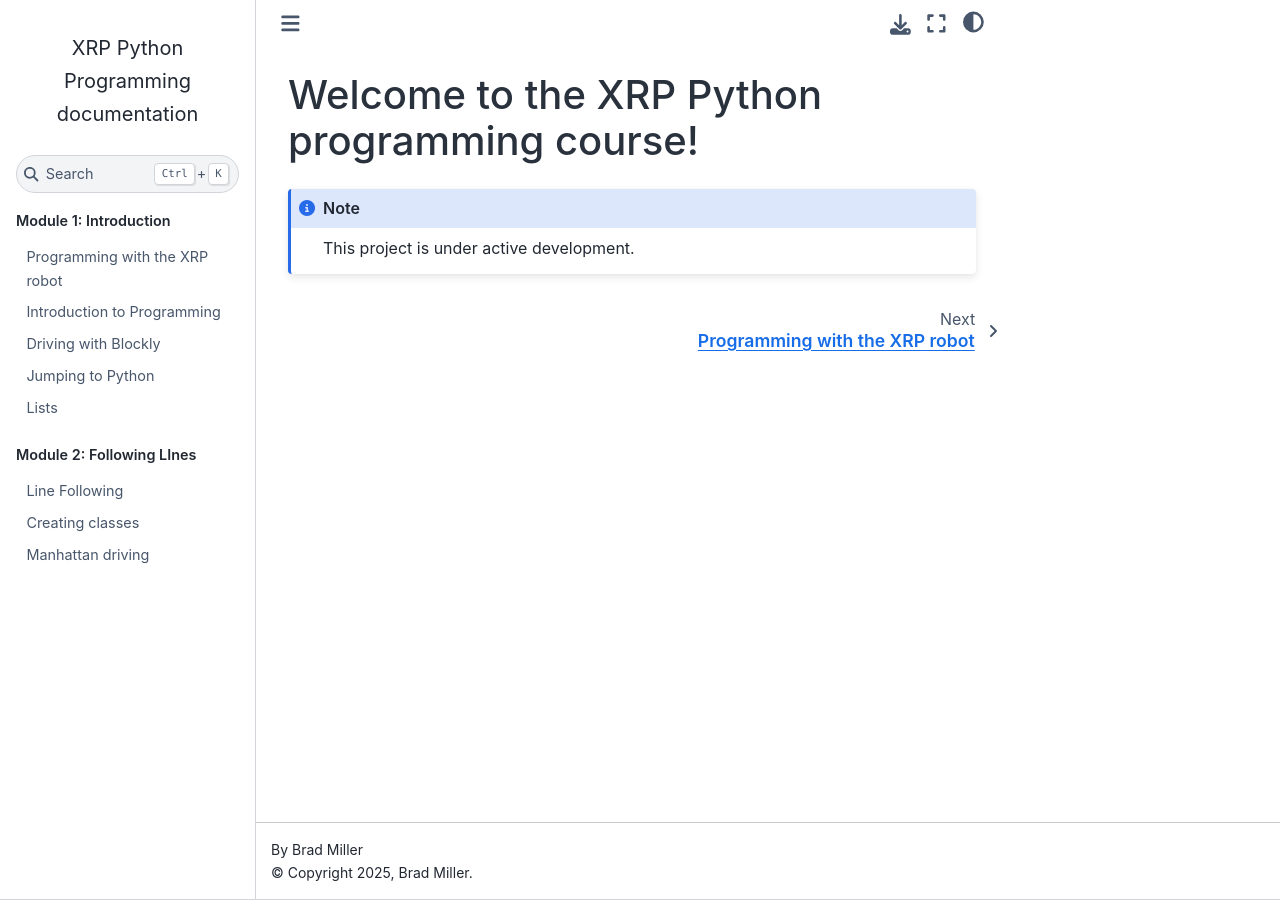
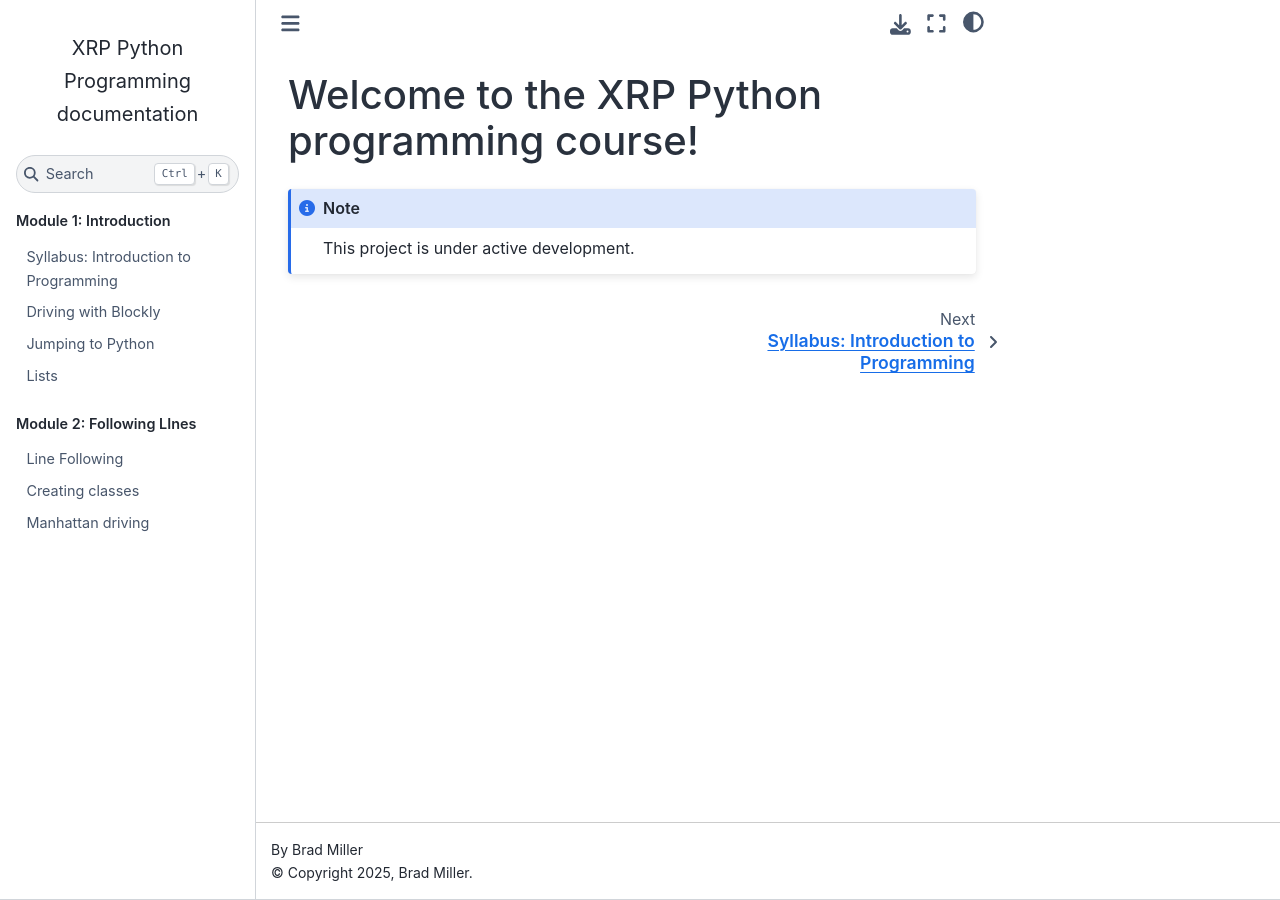
Before and after one commit to bradamiller/ProgrammingWithXRP, a Sphinx documentation site: the page built from docs/source/index.rst, in a window 1280 px wide. Built offline with Sphinx 7.4.7 and the Sphinx Book theme 1.1.4, drawn with Linux system fonts in a browser that asks for light colours.

Commit message:
Started rearranging things into modules

```diff
--- a/docs/source/Introduction/intro.rst
+++ /dev/null
@@ -1,8 +0,0 @@
-Programming with the XRP robot
-==============================
-This is an Introduction to Programming course using the Python language. The examples
-and projects will be developed for the XRP robot.
-
-subheading
-----------
-Stuff under a subheading
--- a/docs/source/creating_classes.rst
+++ b/docs/source/Module 1 - Parking/creating_classes.rst
@@ -20,9 +20,9 @@
 
 `bradhouse website <https://bradhouse.com/xrp>`_
 
-:doc:`/Introduction/intro` is a link to the Introduction
+:doc:`/Introduction/syllabus` is a link to the Introduction
 
-:doc:`the place to start </Introduction/intro>`
+:doc:`the place to start </Introduction/syllabus>`
 
 
 a link to a :ref:`reference in the document <coolreferencelink>`
--- a/docs/source/index.rst
+++ b/docs/source/index.rst
@@ -1,6 +1,5 @@
 Welcome to the XRP Python programming course!
 =============================================
-
 
 .. note::
 
```
Also changed, not shown: other parts of docs/source/index.rst (+6 -7 lines), docs/source/Introduction/syllabus.rst (+8 -5 lines), docs/source/Module 1 - Parking/driving_with_blockly.rst (renamed from docs/source/driving_with_blockly.rst), docs/source/Module 1 - Parking/jumping_to_python.rst (renamed from docs/source/jumping_to_python.rst), docs/source/Module 1 - Parking/lists.rst (renamed from docs/source/lists.rst), docs/source/Module 2/line_following.rst (renamed from docs/source/line_following.rst), docs/source/Module 4 - Manhattan/manhattan_driving.rst (renamed from docs/source/manhattan_driving.rst), 1 other file.
